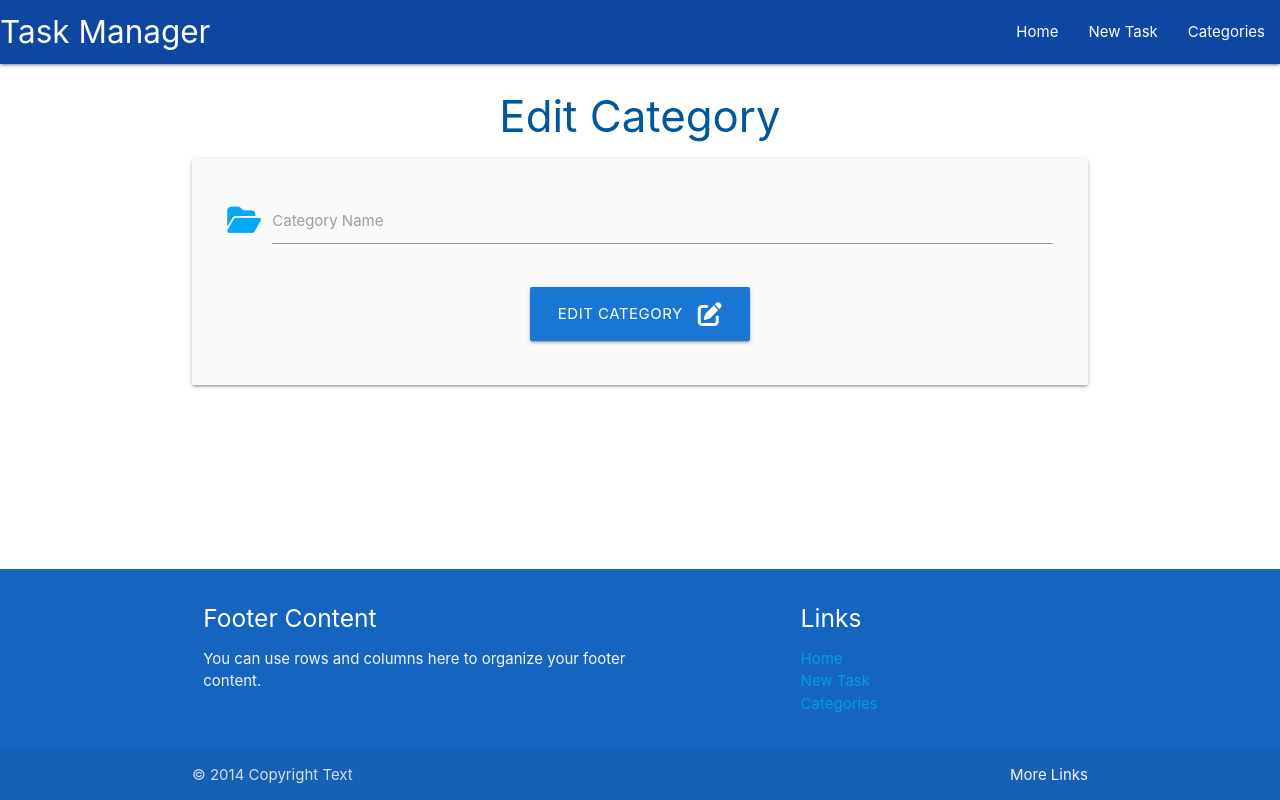
After one commit to Hedgemonkey/DBMS, a Flask app: template taskmanager/templates/edit_category.html in a window 1280 px wide. The commit adds this page. Run offline with Flask 3, Linux system fonts and the light colour scheme; the template is opened without the code that fills it, so the values that code supplies are empty; some libraries are stand-ins or nearby versions.

Commit message:
Add functionality for Edit

```diff
--- a/taskmanager/templates/categories.html
+++ b/taskmanager/templates/categories.html
@@ -17,7 +17,7 @@
               <span class="card-title">{{ category.category_name }}</span>
             </div>
             <div class="card-action">
-              <a href="#" class="btn green accent-4">Edit</a>
+              <a href="{{ url_for('edit_category', category_id=category.id) }}" class="btn green accent-4">Edit</a>
               <a href="#" class="btn red">Delete</a>
             </div>
           </div>
--- /dev/null
+++ b/taskmanager/templates/edit_category.html
@@ -0,0 +1,28 @@
+{% extends 'base.html' %}
+
+{% block content %}
+<h3 class="light-blue-text text-darken-4 center-align">Edit Category</h3>
+<div class="row card-panel grey lighten-5">
+    <form class="col s12" method="POST" action="{{ url_for('edit_category', category_id=category.id) }}">
+        <!--- Category Name --->
+        <div class="row">
+            <div class="input-field col s12">
+                <i class="fas fa-folder-open prefix light-blue-text text-drken-4"></i>
+                <input id="category_name" name="category_name" type="text" value="{{ category.category_name }}" minlength="3" maxlength="25" class="validate"
+                    required>
+                <label for="category_name">Category Name</label>
+            </div>
+        </div>
+        <!--- Submit Button --->
+        <div class="row">
+            <div class="col s12 center-align">
+                <button type="submit" class="btn-large blue darken-2">
+                    Edit Category <i class="fas fa-edit right"></i>
+                </button>
+            </div>
+        </div>
+
+
+    </form>
+</div>
+{% endblock %}
```
Also changed, not shown: taskmanager/routes.py (+9 -0 lines).
